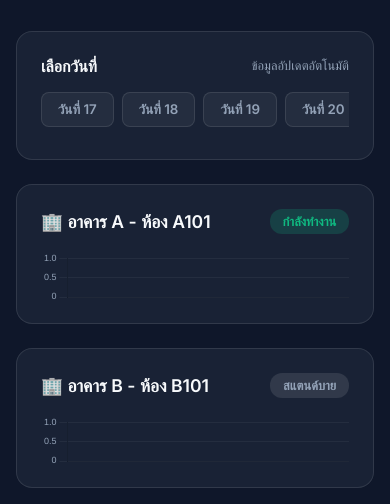
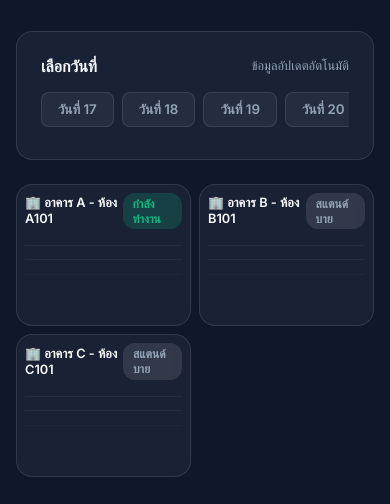
Before and after one commit to teeraworawuth-ai/energy-dashboard, a website: page index.html in a window 390 px wide. Shown: the part 596-1100 px from the top of the page. Drawn offline with nearby package versions, Linux system fonts and the light colour scheme; some packages are replaced by stand-ins of ours; no server answers; a script that the page names is missing.

Commit message:
Add files via upload

```diff
--- a/app.js
+++ b/app.js
@@ -1,18 +1,3 @@
-// ติดตามการซูมหน้าจอของเบราว์เซอร์
-let currentZoomScale = 1;
-if (window.visualViewport) {
-    currentZoomScale = window.visualViewport.scale;
-    window.visualViewport.addEventListener('resize', () => {
-        if (Math.abs(currentZoomScale - window.visualViewport.scale) > 0.1) {
-            currentZoomScale = window.visualViewport.scale;
-            // สั่งให้กราฟวาดตัวเองใหม่เพื่อแสดงตัวเลข 20, 40
-            Object.values(charts).forEach(chart => {
-                if(chart) chart.update('none');
-            });
-        }
-    });
-}
-
 // Custom Ruler Plugin for X-axis ticks
 const rulerPlugin = {
     id: 'rulerPlugin',
@@ -31,28 +16,21 @@ const rulerPlugin = {
         ctx.stroke();
 
         const totalMinutes = chart.data.labels.length;
-        const isZoomedIn = currentZoomScale >= 1.5; // ถ่างนิ้วเกิน 1.5 เท่า ถือว่าซูม
 
         for(let i = 0; i < totalMinutes; i++) {
             const minWithinHour = i % 60;
 
-            // Only draw ticks at minutes 00, 20, and 40
-            if (minWithinHour !== 0 && minWithinHour !== 20 && minWithinHour !== 40) {
+            // Only draw ticks at minutes 00
+            if (minWithinHour !== 0) {
                 continue;
             }
 
             const posX = x.getPixelForValue(i);
             if(posX < left || posX > right) continue;
 
-            let tickLength = 5; // ขีดย่อย
-            let lineWidth = 1;
-            let opacity = 0.5;
-
-            if (minWithinHour === 0) {
-                tickLength = 15; // ขีดชั่วโมง (ยาวสุด)
-                lineWidth = 1.5;
-                opacity = 0.8;
-            }
+            let tickLength = 10; // ขีดชั่วโมง
+            let lineWidth = 1.5;
+            let opacity = 0.8;
 
             ctx.beginPath();
             ctx.moveTo(posX, bottom);
@@ -61,10 +39,8 @@ const rulerPlugin = {
             ctx.lineWidth = lineWidth;
             ctx.stroke();
 
-            // วาดตัวเลขบอกเวลา
-            if (minWithinHour === 0) {
-                // ถ้าไม่ได้ซูม วาดทุกๆ 2 ชม. แต่ถ้าซูม วาดทุกๆ 1 ชม.
-                if (isZoomedIn || i % 120 === 0) {
+            // วาดตัวเลขบอกเวลาเฉพาะชั่วโมงแบบคู่ (6, 8, 10, 12...)
+            if (minWithinHour === 0 && i % 120 === 0) {
                 ctx.fillStyle = '#cbd5e1';
                 ctx.textAlign = 'center';
                 ctx.textBaseline = 'top';
@@ -76,21 +52,11 @@ const rulerPlugin = {
                         const timePart = parts[2];
                         const hourStr = parseInt(timePart.split(':')[0], 10);
 
-                            ctx.font = '11px sans-serif';
+                        ctx.font = '10px sans-serif';
                         ctx.fillStyle = '#cbd5e1';
-                            ctx.fillText(hourStr, posX, bottom + 20);
+                        ctx.fillText(hourStr, posX, bottom + 12);
                     }
                 }
-                }
-            }
-
-            // ถ้าระบบตรวจพบว่าผู้ใช้กำลังซูมจออยู่ ให้โชว์เลข 20 กับ 40 นาทีด้วย
-            if (isZoomedIn && (minWithinHour === 20 || minWithinHour === 40)) {
-                ctx.font = '9px sans-serif';
-                ctx.fillStyle = '#94a3b8';
-                ctx.textAlign = 'center';
-                ctx.textBaseline = 'top';
-                ctx.fillText(minWithinHour, posX, bottom + 8);
             }
         }
         ctx.restore();
@@ -338,7 +304,7 @@ async function fetchAndRenderData() {
         updateChartsWithActiveDates();
 
     } catch (error) {
-        console.error('Error fetching data:', error);
+        console.error("Error updating charts:", error);
     }
 }
 
@@ -351,6 +317,16 @@ document.addEventListener('DOMContentLoaded', () => {
     renderDateButtons();
     fetchAndRenderData();
 
+    // Set default scroll view to show 12:00 to 00:00 (which is 25% of the scroll width)
+    // Add a slight delay to ensure the browser has rendered the wide canvases
+    setTimeout(() => {
+        document.querySelectorAll('.chart-scroll-wrapper').forEach(wrapper => {
+            if (wrapper) {
+                wrapper.scrollLeft = wrapper.scrollWidth * 0.25;
+            }
+        });
+    }, 500);
+
     // Refresh every 1 minute to match polling
     setInterval(fetchAndRenderData, 60000);
 });
--- a/index.html
+++ b/index.html
@@ -66,7 +66,11 @@
                         <h3>🏢 อาคาร A - ห้อง A101</h3>
                         <span class="badge active" id="badge-A101">กำลังทำงาน</span>
                     </div>
-                    <canvas id="chart-A101"></canvas>
+                    <div class="chart-scroll-wrapper">
+                        <div class="chart-inner">
+                            <canvas id="chart-A101"></canvas>
+                        </div>
+                    </div>
                 </div>
 
                 <!-- Location 2 / Building B -->
@@ -75,7 +79,11 @@
                         <h3>🏢 อาคาร B - ห้อง B101</h3>
                         <span class="badge inactive" id="badge-B101">สแตนด์บาย</span>
                     </div>
-                    <canvas id="chart-B101"></canvas>
+                    <div class="chart-scroll-wrapper">
+                        <div class="chart-inner">
+                            <canvas id="chart-B101"></canvas>
+                        </div>
+                    </div>
                 </div>
 
                 <!-- Location 3 / Building C -->
@@ -84,7 +92,11 @@
                         <h3>🏢 อาคาร C - ห้อง C101</h3>
                         <span class="badge inactive" id="badge-C101">สแตนด์บาย</span>
                     </div>
-                    <canvas id="chart-C101"></canvas>
+                    <div class="chart-scroll-wrapper">
+                        <div class="chart-inner">
+                            <canvas id="chart-C101"></canvas>
+                        </div>
+                    </div>
                 </div>
             </section>
         </main>
--- a/style.css
+++ b/style.css
@@ -157,32 +157,27 @@ h1 {
 }
 
 .chart-container {
-    height: 160px;
+    padding: 1rem;
     display: flex;
     flex-direction: column;
-}
-
-.chart-container canvas {
-    flex: 1;
-    width: 100% !important;
 }
 
 .chart-header {
     display: flex;
     justify-content: space-between;
     align-items: center;
-    margin-bottom: 1rem;
+    margin-bottom: 0.5rem;
 }
 
 .chart-header h3 {
-    font-size: 1.1rem;
+    font-size: 0.95rem;
     font-weight: 600;
 }
 
 .badge {
-    padding: 0.3rem 0.8rem;
+    padding: 0.2rem 0.6rem;
     border-radius: 12px;
-    font-size: 0.8rem;
+    font-size: 0.75rem;
     font-weight: 600;
 }
 
@@ -194,6 +189,30 @@ h1 {
 .badge.inactive {
     background-color: rgba(255, 255, 255, 0.1);
     color: var(--text-secondary);
+}
+
+/* Native Horizontal Scroll Wrappers */
+.chart-scroll-wrapper {
+    width: 100%;
+    overflow-x: auto;
+    overflow-y: hidden;
+    -webkit-overflow-scrolling: touch;
+    scrollbar-width: none; /* Firefox */
+}
+
+.chart-scroll-wrapper::-webkit-scrollbar {
+    display: none; /* Safari and Chrome */
+}
+
+.chart-inner {
+    width: 200%; /* Canvas is 2x container width */
+    height: 80px; /* Smallest height as requested */
+    position: relative;
+}
+
+.chart-inner canvas {
+    width: 100% !important;
+    height: 100% !important;
 }
 
 /* Date Filter Row */
@@ -294,12 +313,19 @@ h1 {
         grid-template-columns: 1fr;
     }
 
+    /* Request: 2 charts per row on mobile */
     .charts-section {
-        grid-template-columns: 1fr;
+        grid-template-columns: repeat(2, 1fr);
+        gap: 0.5rem; /* tight gap */
     }
 
-    .chart-container {
-        height: 140px;
+    /* Make glass padding smaller on mobile */
+    .chart-container.glass {
+        padding: 0.5rem;
+    }
+
+    .chart-header h3 {
+        font-size: 0.8rem; /* even smaller text */
     }
 
     .sidebar {
```
Lines whose indentation alone changed are shown as unchanged.
